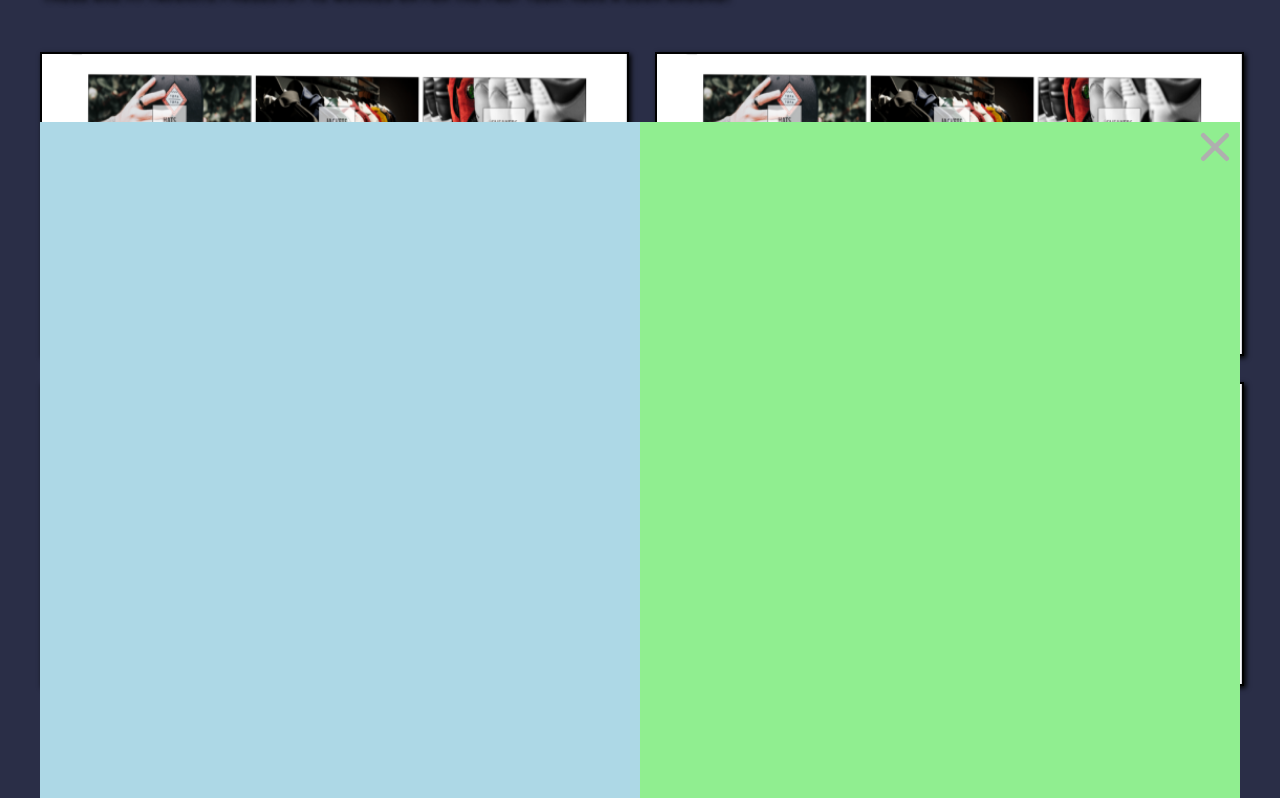
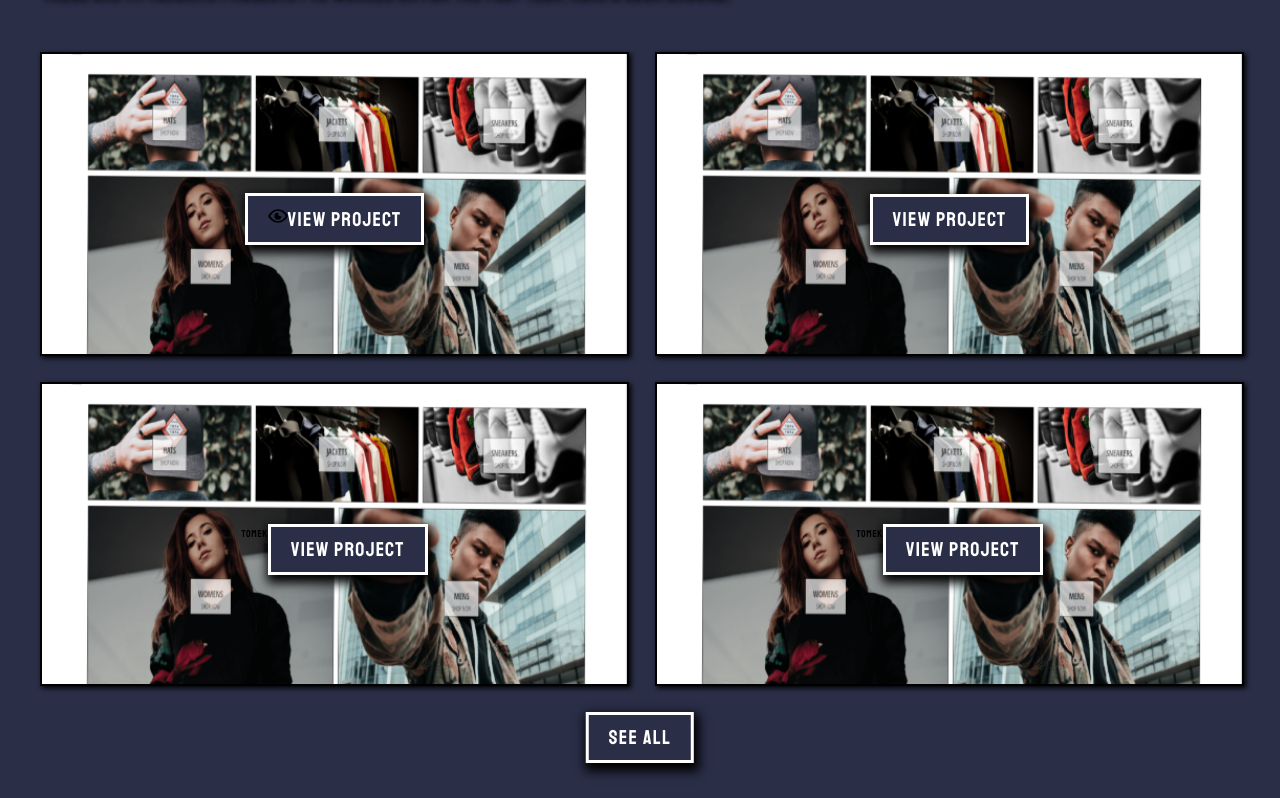
Before and after one commit to tosia921/Personal-Portfolio, a React (Create React App) app: page / in a window 1280 px wide. Shown: the part 1802-2600 px from the top of the page. Built offline with nearby package versions, Linux system fonts and the light colour scheme.

Commit message:
added framer motion, created animated pop up window for project ECommerceZTM component too see its details

```diff
--- a/package.json
+++ b/package.json
@@ -6,6 +6,7 @@
     "@testing-library/jest-dom": "^5.11.9",
     "@testing-library/react": "^11.2.5",
     "@testing-library/user-event": "^12.6.3",
+    "framer-motion": "^3.3.0",
     "node-sass": "^4.14.1",
     "react": "^17.0.1",
     "react-dom": "^17.0.1",
--- a/src/components/custom-button/custom-button.component.jsx
+++ b/src/components/custom-button/custom-button.component.jsx
@@ -3,9 +3,9 @@ import React from 'react';
 import './custom-button.styles.scss';
 //svgs
 import EyeIcon from '../../assets/eyeIcon.svg';
-const CustomButton = ({text, center, eye, code}) => {
+const CustomButton = ({text, center, eye, code, ...otherProps}) => {
     return (
-        <button className={center ? 'custom-button center' : 'custom-button'}>
+        <button className={center ? 'custom-button center' : 'custom-button'}{...otherProps}>
             {eye && <img src={EyeIcon} alt='eye icon' className='eye-icon'/>}
             {text}
         </button>
--- a/src/components/projects-section/projects-section.component.jsx
+++ b/src/components/projects-section/projects-section.component.jsx
@@ -1,4 +1,4 @@
-import React from 'react';
+import React, { useState } from 'react';
 //styles
 import './projects-section.styles.scss';
 //wave svg
@@ -8,13 +8,16 @@ import CustomButton from '../custom-button/custom-button.component';
 import ECommerceZTM from '../projects/e-commerce-ZTM/e-commerce-ZTM.component'
 
 const ProjectsSection = () => {
+
+    const [showZtmProject, setZtmProject] = useState(false);
+
     return (
         <section className='projects-section'>
             <h2><span>P</span>rojects</h2>
             <p>These are my favorite projects I've worked on for the past year. Have a look around!</p>
             <div className='grid-container'>
                 <div className='e-commerce-ztm'>
-                    <CustomButton text='View Project' eye/>
+                    <CustomButton text='View Project' eye onClick={() => setZtmProject(!showZtmProject)}/>
                 </div>
                 <div className='project-2'>
                     <CustomButton text='View Project'/>
@@ -28,8 +31,10 @@ const ProjectsSection = () => {
                     <CustomButton text='View Project'/>
                 </div>
             </div>
-            <ECommerceZTM/>
             <CustomButton center text='SEE ALL' />
+
+            <ECommerceZTM showZtmProject={showZtmProject} setZtmProject={setZtmProject}/>
+
             <SectionWave />
         </section>
     )
--- a/src/components/projects/e-commerce-ZTM/e-commerce-ZTM.component.jsx
+++ b/src/components/projects/e-commerce-ZTM/e-commerce-ZTM.component.jsx
@@ -3,17 +3,38 @@ import React from 'react';
 import './e-commerce-ZTM.styles.scss';
 //svg
 import xIcon from '../../../assets/xIcon.svg';
+//framer-motion
+import { motion, AnimatePresence } from 'framer-motion';
 
-const ECommerceZTM = () => {
+const backdrop = {
+    visible: {opacity: 1},
+    hidden: {opacity: 0}
+}
+const projectContainer = {
+    hidden: {opacity: 0},
+    visible: {
+        opacity: 1,
+        transition: {delay: 0.5}
+    }
+
+}
+
+const ECommerceZTM = ({showZtmProject, setZtmProject}) => {
     return (
-        <div className='project-ztm'>
-            <div className='screenshot'></div>
-            <div className='details'>
-                <div className='x-button'>
-                    <img src={xIcon} alt='exit icon'/>
+        <AnimatePresence exitBeforeEnter>
+        {showZtmProject &&
+        <motion.div className='backdrop' variants={backdrop} initial="hidden" animate="visible">
+            <motion.div className='project-ztm' variants={projectContainer} initial="hidden" animate="visible" exit="hidden">
+                <div className='screenshot'></div>
+                <div className='details'>
+                    <div className='x-button' onClick={() => setZtmProject(false)}>
+                        <img src={xIcon} alt='exit icon'/>
+                    </div>
                 </div>
-            </div>
-        </div>
+            </motion.div>
+        </motion.div>
+        }
+        </AnimatePresence>
     )
 }
 
--- a/src/components/projects/e-commerce-ZTM/e-commerce-ZTM.styles.scss
+++ b/src/components/projects/e-commerce-ZTM/e-commerce-ZTM.styles.scss
@@ -1,4 +1,14 @@
 @import "../../../global-styles/variables.scss";
+
+.backdrop {
+	position: fixed;
+	top: 0;
+	left: 0;
+	width: 100%;
+	height: 100%;
+	background: rgba(0, 0, 0, 0.5);
+	z-index: 20;
+}
 
 .project-ztm {
 	height: 80rem;
```
Also changed, not shown: 1 other file (tests, documents, lock files or other folders).
